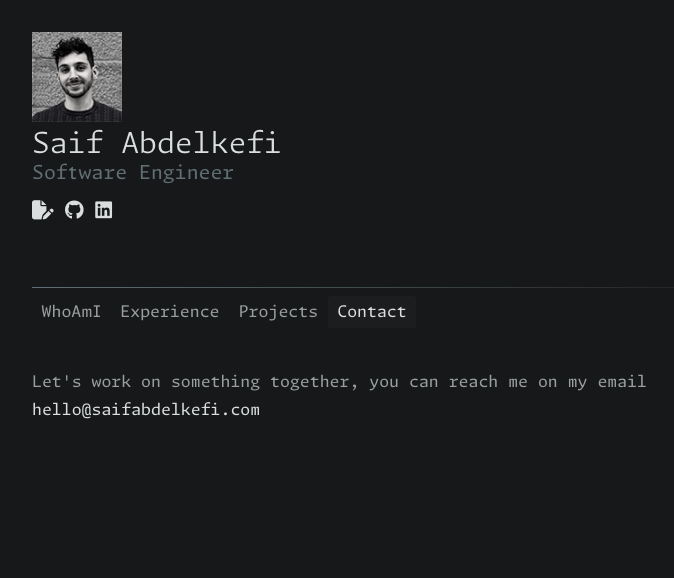
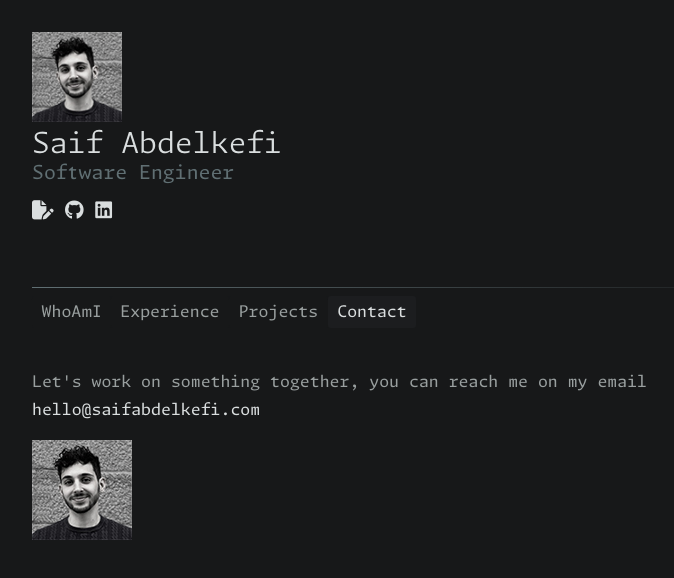
Before and after one commit to SaifAbdkf/personal-website, a React (Vite) app in the folder saif-website/: page /contact in a window 1280 px wide. Shown: the top 578 px of the page, without its empty margins (224-898 px from the left). Built offline with nearby package versions, Linux system fonts and the light colour scheme.

Commit message:
The image didn't work

```diff
--- a/saif-website/src/App.tsx
+++ b/saif-website/src/App.tsx
@@ -9,21 +9,19 @@ import Navbar from "./Navbar";
 
 export default function App() {
   return (
-    <>
     <Router>
-        <div className={"mainContainer"}>
-          <div className={"content"}>
+      <div className="mainContainer">
+        <div className="content">
           <Header />
           <Navbar />
           <Routes>
             <Route path="/" element={<Home />} />
             <Route path="/experience" element={<Experience />} />
-              <Route path="/Projects" element={<Projects />} />
-              <Route path="/Contact" element={<Contact />} />
+            <Route path="/projects" element={<Projects />} />
+            <Route path="/contact" element={<Contact />} />
           </Routes>
         </div>
       </div>
     </Router>
-    </>
   );
 }
--- a/saif-website/src/Contact.tsx
+++ b/saif-website/src/Contact.tsx
@@ -1,10 +1,16 @@
 import styles from "./Contact.module.css";
+import Headshot from "./Headshot";
 
 export default function Contact() {
   return (
-    <p className={styles.paragraph}>
-      Let's work on something together, you can reach me on my email
-      <span className={styles.email}> hello@saifabdelkefi.com</span>
-    </p>
+    <div className={styles.contactContainer}>
+      <p className={styles.paragraph}>
+        Let's work on something together, you can reach me on my email
+        <span className={styles.email}> hello@saifabdelkefi.com</span>
+      </p>
+
+      {/* Place Headshot below the email paragraph */}
+      <Headshot />
+    </div>
   );
 }
--- a/saif-website/src/Experience.tsx
+++ b/saif-website/src/Experience.tsx
@@ -1,4 +1,5 @@
 import "./Experience.css";
+import Headshot from "./Headshot";
 
 export default function Experience() {
   return (
@@ -7,9 +8,7 @@ export default function Experience() {
         <li>
           <div>
             <div className={"jobTitleContainer"}>
-              <h2 className={"jobTitle"}>
-                Software Developer (Started as an Intern)
-              </h2>
+              <h2 className={"jobTitle"}>Software Developer (Started as an Intern)</h2>
               <span className={"date"}>May 2023 &#x2192; Aug 2024</span>
             </div>
             <h3>PixMob, Montreal</h3>
@@ -19,21 +18,22 @@ export default function Experience() {
             </p>
           </div>
         </li>
+
         <li>
           <div>
             <div className={"jobTitleContainer"}>
               <h2 className={"jobTitle"}>Intern Developer</h2>
               <span className={"date"}>May 2022 &#x2192; Apr 2023</span>
             </div>
-
             <h3>Raymond Chabot Grant Thornton, Montreal</h3>
             <p>
               Designed and developed a 80,000$ Power apps application
-              intergrated with PowerBI for accountants and CFOs to manage
+              integrated with PowerBI for accountants and CFOs to manage
               financial statements
             </p>
           </div>
         </li>
+
         <li>
           <div>
             <div className={"jobTitleContainer"}>
@@ -49,6 +49,9 @@ export default function Experience() {
           </div>
         </li>
       </ul>
+
+      {/* Place Headshot at the bottom */}
+      <Headshot />
     </div>
   );
 }
--- a/saif-website/src/Navbar.tsx
+++ b/saif-website/src/Navbar.tsx
@@ -1,8 +1,8 @@
 import { Link, useLocation } from "react-router-dom";
-import "./Navbar.css";
+import "./Navbar.css"; // Your CSS for Navbar
 
 export default function Navbar() {
-  const location = useLocation();
+  const location = useLocation(); // Get the current location/path
 
   return (
     <div className="navigationContainer">
@@ -10,9 +10,7 @@ export default function Navbar() {
       <div className="menu-container">
         <Link to="/">
           <button
-            className={`menu-button ${
-              location.pathname === "/" ? "active" : ""
-            }`}
+            className={`menu-button ${location.pathname === "/" ? "active" : ""}`}
           >
             WhoAmI
           </button>
@@ -20,9 +18,7 @@ export default function Navbar() {
 
         <Link to="/experience">
           <button
-            className={`menu-button ${
-              location.pathname === "/experience" ? "active" : ""
-            }`}
+            className={`menu-button ${location.pathname === "/experience" ? "active" : ""}`}
           >
             Experience
           </button>
@@ -30,18 +26,18 @@ export default function Navbar() {
 
         <Link to="/projects">
           <button
-            className={`menu-button ${
-              location.pathname === "/projects" ? "active" : ""
-            }`}
+            className={`menu-button ${location.pathname === "/projects" ? "active" : ""}`}
           >
             Projects
           </button>
         </Link>
-        <Link to="/contact" className="menu-item">
-          <button className={`menu-button ${
-              location.pathname === "/contact" ? "active" : ""
-            }`}>Contact
-            </button>
+
+        <Link to="/contact">
+          <button
+            className={`menu-button ${location.pathname === "/contact" ? "active" : ""}`}
+          >
+            Contact
+          </button>
         </Link>
       </div>
     </div>
--- a/saif-website/src/Projects.tsx
+++ b/saif-website/src/Projects.tsx
@@ -1,4 +1,5 @@
 import styles from "./Projects.module.css";
+import Headshot from "./Headshot";
 
 export default function Project() {
   return (
@@ -50,6 +51,9 @@ export default function Project() {
           </a>
         </li>
       </ul>
+
+      {/* Place Headshot at the bottom */}
+      <Headshot />
     </div>
   );
 }
--- /dev/null
+++ b/saif-website/src/headshot.tsx
@@ -0,0 +1,20 @@
+import { useNavigate } from 'react-router-dom'; // Import useNavigate
+import pdp_small from '../assets/images/pdp_small.jpg'; // Your image path
+
+export default function Headshot() {
+  const navigate = useNavigate(); // Initialize the navigate function
+
+  const handleClick = () => {
+    navigate("/"); // Navigate to the home page when the image is clicked
+  };
+
+  return (
+    <img
+      src={pdp_small}
+      alt="Headshot"
+      className="headshot" // Apply your styling class if necessary
+      onClick={handleClick} // Add the click event handler
+      style={{ cursor: "pointer" }} // Makes it clear that the image is clickable
+    />
+  );
+}
```
Lines whose indentation alone changed are shown as unchanged.
